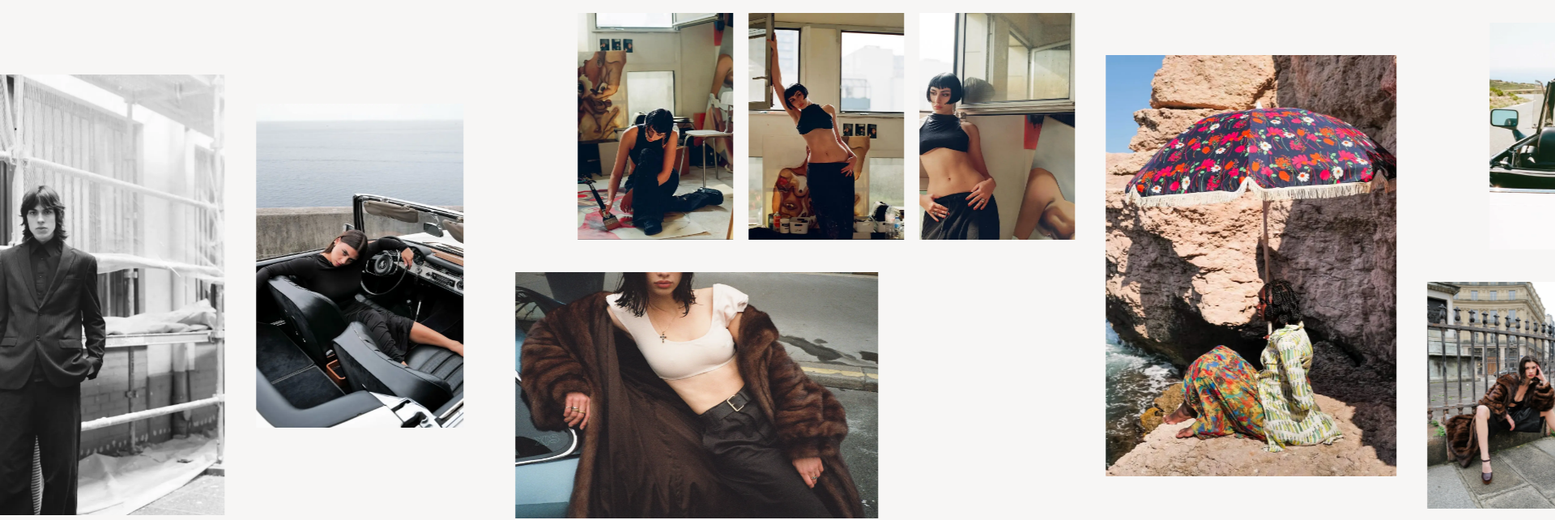
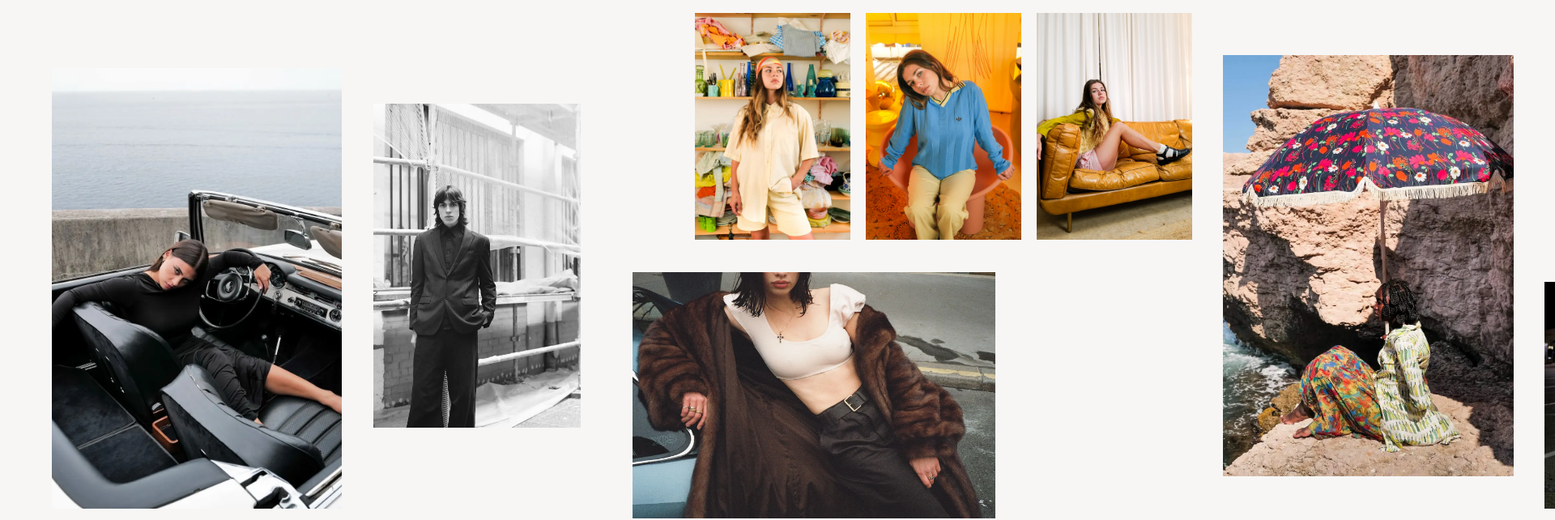
Before and after one commit to matteoSonniez/alkaline-studio, a Next.js app: page / in a window 1280 px wide. Shown: the part 120-762 px from the top of the page at 81% size, 1920 px wide, since content can reach past the window. Built offline with nearby package versions, Linux system fonts and the light colour scheme; a web font is replaced by a local one.

Commit message:
test version final 2

```diff
--- a/src/app/page.js
+++ b/src/app/page.js
@@ -101,7 +101,7 @@ export default function Page() {
     const manual = { current: 0 };
 
     const autoScroll = gsap.to(progress, {
-      current: 1,
+      current: 0,
       duration: 45,
       delay: 3.5,
       ease: "none",
@@ -277,8 +277,6 @@ export default function Page() {
         </div>
       </div>
 
-
-
       {/* LAPTOP VERSION */}
       <div className="hidden sm:block h-screen overflow-hidden">
         <div className="w-screen bg-slate-400 h-[2px] absolute bottom-4">
@@ -332,23 +330,23 @@ export default function Page() {
           style={{ willChange: "transform", marginLeft: "100vw" }}
         >
           {/* --- Premier set --- */}
-          <div className="relative w-[28vw] h-[68vh] flex-shrink-0 ml-[5vw] mt-[9vh]">
-            <Image src="/img26.webp" alt="" fill className="object-cover" />
+          <div className="relative w-[28vw] h-[68vh] flex-shrink-0 ml-[5vw] mt-[7vh]">
+            <Image src="/img8.webp" alt="" fill className="object-cover" />
           </div>
           {/* border-[2px] border-slate-600 */}
           <div className="relative w-[20vw] h-[50vh] flex-shrink-0 ml-[3vw]">
-            <Image src="/img8.webp" alt="" fill className="object-cover" />
+            <Image src="/img26.webp" alt="" fill className="object-cover" />
           </div>
           <div className="flex flex-col ml-[5vw]">
             <div className="flex ml-[6vw] space-x-[1.5vw]">
               <div className="relative w-[15vw] h-[35vh] flex-shrink-0">
-                <Image src="/img23.webp" alt="" fill className="object-cover" />
+                <Image src="/img16.webp" alt="" fill className="object-cover" />
               </div>
               <div className="relative w-[15vw] h-[35vh] flex-shrink-0">
-                <Image src="/img24.webp" alt="" fill className="object-cover" />
+                <Image src="/img6.webp" alt="" fill className="object-cover" />
               </div>
               <div className="relative w-[15vw] h-[35vh] flex-shrink-0">
-                <Image src="/img25.webp" alt="" fill className="object-cover" />
+                <Image src="/img22.webp" alt="" fill className="object-cover" />
               </div>
             </div>
             <div className="relative w-[35vw] h-[38vh] flex-shrink-0 mt-[5vh]">
@@ -359,24 +357,44 @@ export default function Page() {
             <Image src="/img12.webp" alt="" fill className="object-cover" />
           </div>
           <div className="relative w-[16vw] h-[35vh] flex-shrink-0 ml-[3vw] mt-[40vh]">
-            <Image src="/img1.webp" alt="" fill className="object-cover" />
+            <Image src="/img13.webp" alt="" fill className="object-cover" />
           </div>
           {/* border-[2px] border-slate-600 */}
-          <div className="relative w-[30vw] h-[35vh] flex-shrink-0 mb-[40vh] -ml-[10vw]">
+          <div className="relative w-[30vw] h-[33vh] flex-shrink-0 mb-[45vh] -ml-[10vw]">
             <Image src="/img7.webp" alt="" fill className="object-cover" />
           </div>
           {/* border-[2px] border-slate-600 */}
-          <div className="relative w-[30vw] h-[35vh] flex-shrink-0 -mb-[5vh] -ml-[10vw]">
+          <div className="relative w-[30vw] h-[33vh] flex-shrink-0 mt-[35vh] -ml-[15vw]">
             <Image src="/img4.webp" alt="" fill className="object-cover" />
           </div>
-          <div className="relative w-[30vw] h-[35vh] flex-shrink-0 mt-[42vh] -ml-[10vw]">
+          {/* <div className="relative w-[30vw] h-[35vh] flex-shrink-0 mt-[42vh] -ml-[10vw]">
             <Image src="/img17.webp" alt="" fill className="object-cover" />
-          </div>
-          <div className="relative w-[16vw] h-[35vh] flex-shrink-0 mb-[36vh] -ml-[10vw]">
+          </div> */}
+          <div className="relative w-[14vw] h-[30vh] flex-shrink-0 mb-[40vh] -ml-[10vw]">
             <Image src="/img19.webp" alt="" fill className="object-cover" />
           </div>
           <div className="relative w-[22vw] h-[50vh] flex-shrink-0 ml-[4vw]">
             <Image src="/img21.webp" alt="" fill className="object-cover" />
+          </div>
+          <div className="flex flex-col ml-[5vw]">
+
+            <div className="flex space-x-[6.5vw]">
+              <div className="relative w-[35vw] h-[38vh] flex-shrink-0 -mt-[5vh]">
+                <Image src="/img17.webp" alt="" fill className="object-cover" />
+              </div>
+              <div className="relative w-[13vw] h-[30vh] flex-shrink-0">
+                <Image src="/img9.webp" alt="" fill className="object-cover" />
+              </div>
+            </div>
+
+            <div className="flex ml-[8vw] space-x-[2.5vw] mt-[6vh]">
+              <div className="relative w-[25vw] h-[30vh] flex-shrink-0">
+                <Image src="/img23.webp" alt="" fill className="object-cover" />
+              </div>
+              <div className="relative w-[25vw] h-[30vh] flex-shrink-0">
+                <Image src="/img25.webp" alt="" fill className="object-cover" />
+              </div>
+            </div>
           </div>
 
           {/* --- Deuxieme set --- */}
```
